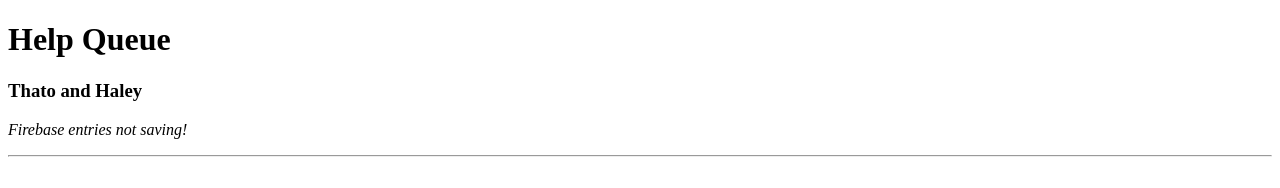
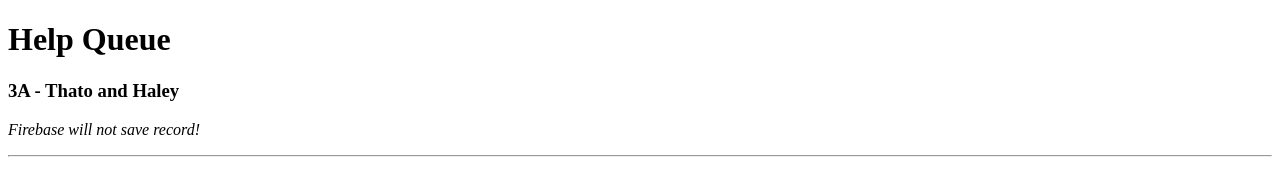
Before and after one commit to tristansetha/react-help-queue, a React app: page / in a window 1280 px wide. Shown: the top 188 px of the page. Built offline with nearby package versions, Linux system fonts and the light colour scheme.

Commit message:
props and proptypes

```diff
--- a/package.json
+++ b/package.json
@@ -9,6 +9,7 @@
   "author": "tristan setha",
   "license": "ISC",
   "dependencies": {
+    "prop-types": "^15.5.10",
     "react": "^15.5.4",
     "react-dom": "^15.5.4"
   },
--- a/src/components/Ticket.jsx
+++ b/src/components/Ticket.jsx
@@ -1,13 +1,20 @@
 import React from "react";
+import PropTypes from "prop-types";
 
-function Ticket(){
+function Ticket(props){
   return (
-  <div>
-    <h3>Thato and Haley</h3>
-    <p><em>Firebase entries not saving!</em></p>
-    <hr/>
-  </div>
+    <div>
+      <h3>{props.location} - {props.names}</h3>
+      <p><em>{props.issue}</em></p>
+      <hr/>
+    </div>
   );
 }
 
+Ticket.propTypes = {
+  names: PropTypes.string.isRequired,
+  location: PropTypes.string.isRequired,
+  issue: PropTypes.string
+};
+
 export default Ticket;
--- a/src/components/TicketList.jsx
+++ b/src/components/TicketList.jsx
@@ -3,7 +3,10 @@ import Ticket from "./Ticket";
 
 function TicketList(){
   return (
-    <Ticket/>
+    <Ticket
+      location="3A"
+      names="Thato and Haley"
+      issue="Firebase will not save record!"/>
   );
 }
 
```
Also changed, not shown: 1 other file (tests, documents, lock files or other folders).
